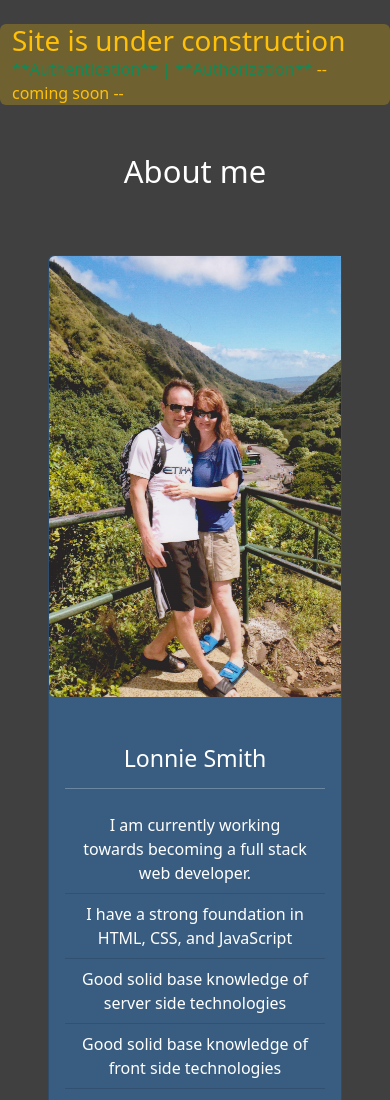
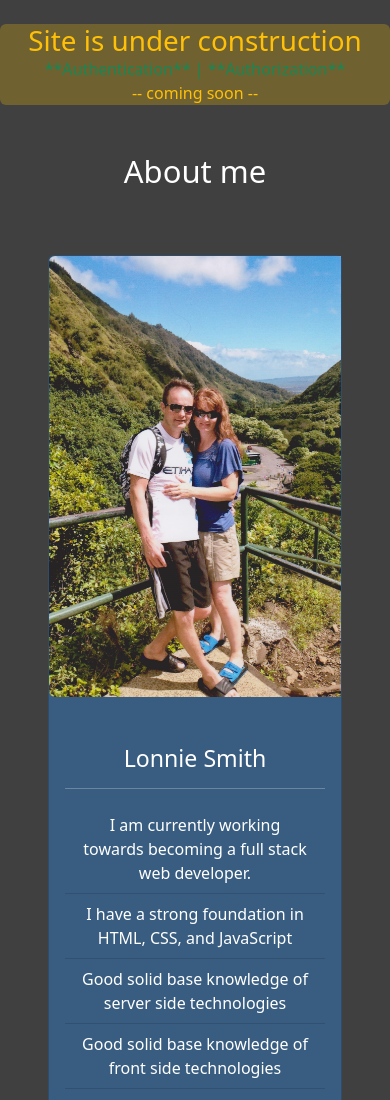
Before and after one commit to ellis8555/CertificatesOnGit, a plain HTML site: page index.html in a window 390 px wide. Shown: the top 1100 px of the page. Drawn offline with nearby package versions, Linux system fonts and the light colour scheme.

Commit message:
main header mobile alignment

```diff
--- a/Resources/pages/main-heading.html
+++ b/Resources/pages/main-heading.html
@@ -1,9 +1,13 @@
 <div class="container">
   <div class="under-construction row align-items-center rounded">
-    <div class="col text-warning display-6">Site is under construction</div>
-    <div class="col-auto hover text-success">
+    <div class="col text-center text-md-start text-warning display-6">
+      Site is under construction
+    </div>
+    <div class="col-md-auto hover text-md-end text-success text-center">
       **Authentication** | **Authorization**
-      <span class="text-warning"> -- coming soon --</span>
+    </div>
+    <div class="text-warning col-md-auto text-center text-md-end">
+      -- coming soon --
     </div>
   </div>
 </div>
```
